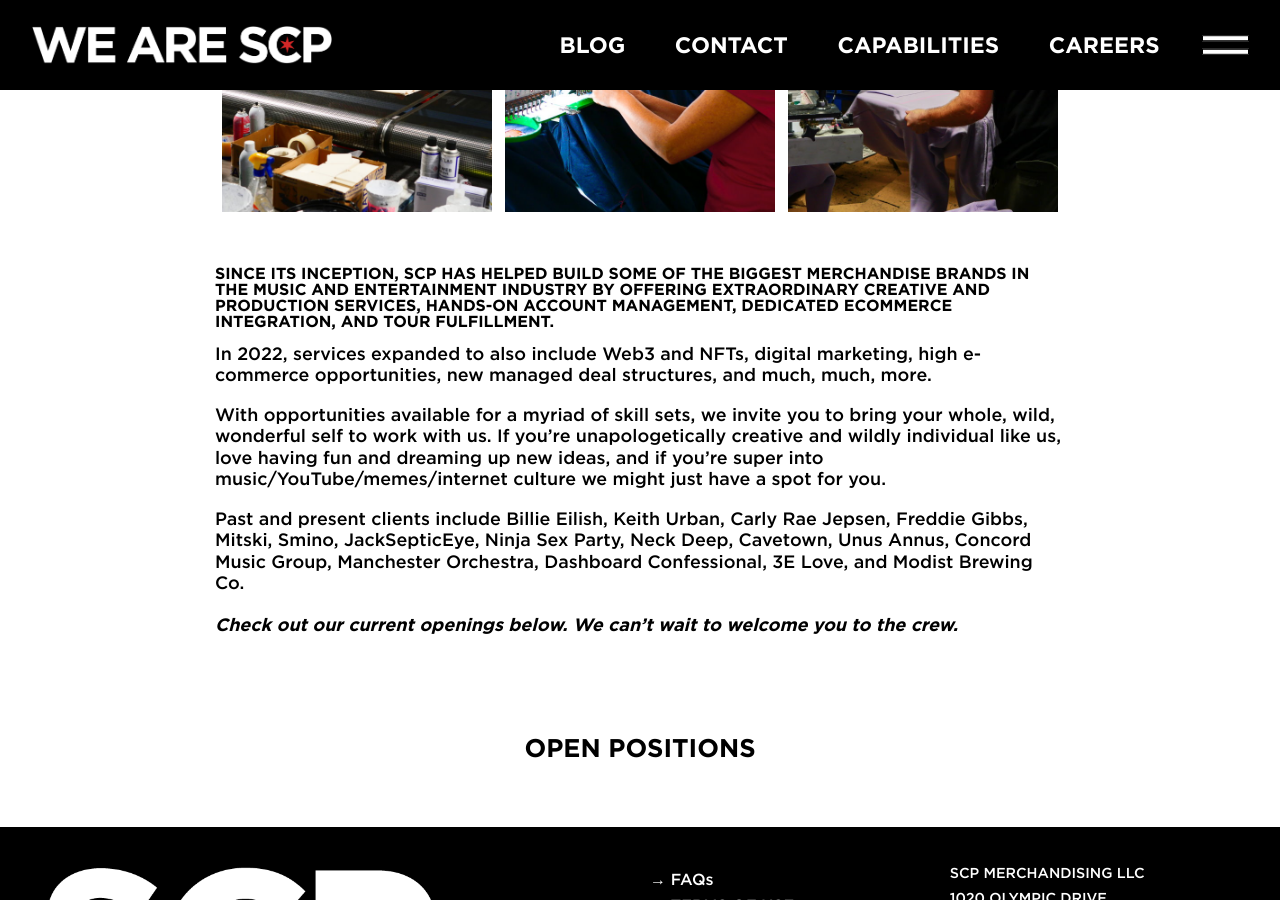
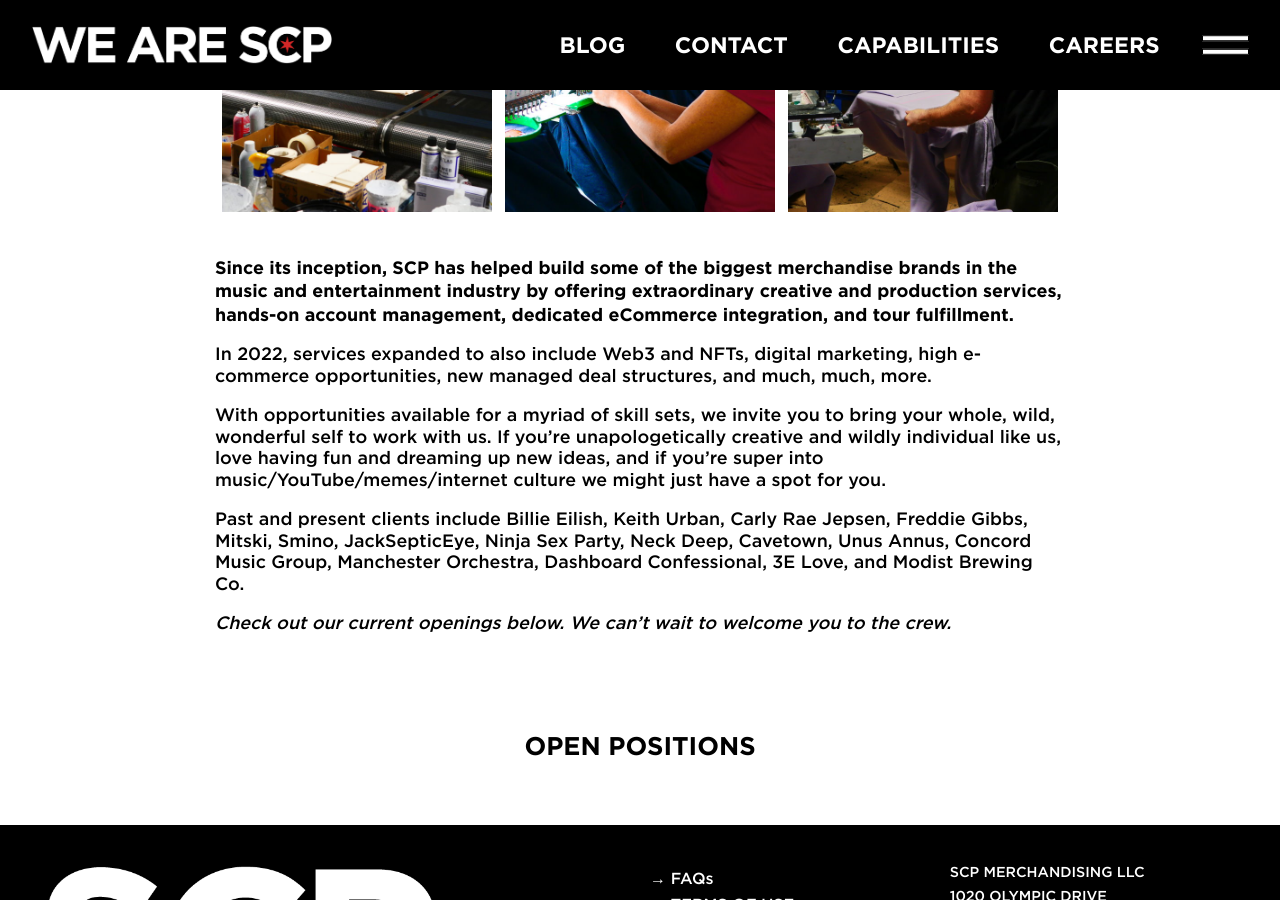
Before and after one commit to Second-City-Prints/wearescp, a Jekyll site: the page built from careers.md, in a window 1280 px wide and 900 px high, scrolled down 432 px. Built offline with Jekyll 4.4.1, drawn with Linux system fonts in a browser that asks for light colours; a script that is not in the unit is left out.

```diff
--- a/_data/careers.yml
+++ b/_data/careers.yml
@@ -1,9 +1,9 @@
 careersheading: ARE YOU SCP?
 careerscontent: >-
-  ###### Since its inception, SCP has helped build some of the biggest
-  merchandise brands in the music and entertainment industry by offering
-  extraordinary creative and production services, hands-on account management,
-  dedicated eCommerce integration, and tour fulfillment.
+  **Since its inception, SCP has helped build some of the biggest merchandise
+  brands in the music and entertainment industry by offering extraordinary
+  creative and production services, hands-on account management, dedicated
+  eCommerce integration, and tour fulfillment.**
 
 
   In 2022, services expanded to also include Web3 and NFTs, digital marketing, high e-commerce opportunities, new managed deal structures, and much, much, more.
@@ -15,4 +15,4 @@ careerscontent: >-
   Past and present clients include Billie Eilish, Keith Urban, Carly Rae Jepsen, Freddie Gibbs, Mitski, Smino, JackSepticEye, Ninja Sex Party, Neck Deep, Cavetown, Unus Annus, Concord Music Group, Manchester Orchestra, Dashboard Confessional, 3E Love, and Modist Brewing Co.
 
 
-  ***Check out our current openings below. We can’t wait to welcome you to the crew.***
+  *Check out our current openings below. We can’t wait to welcome you to the crew.*
```
